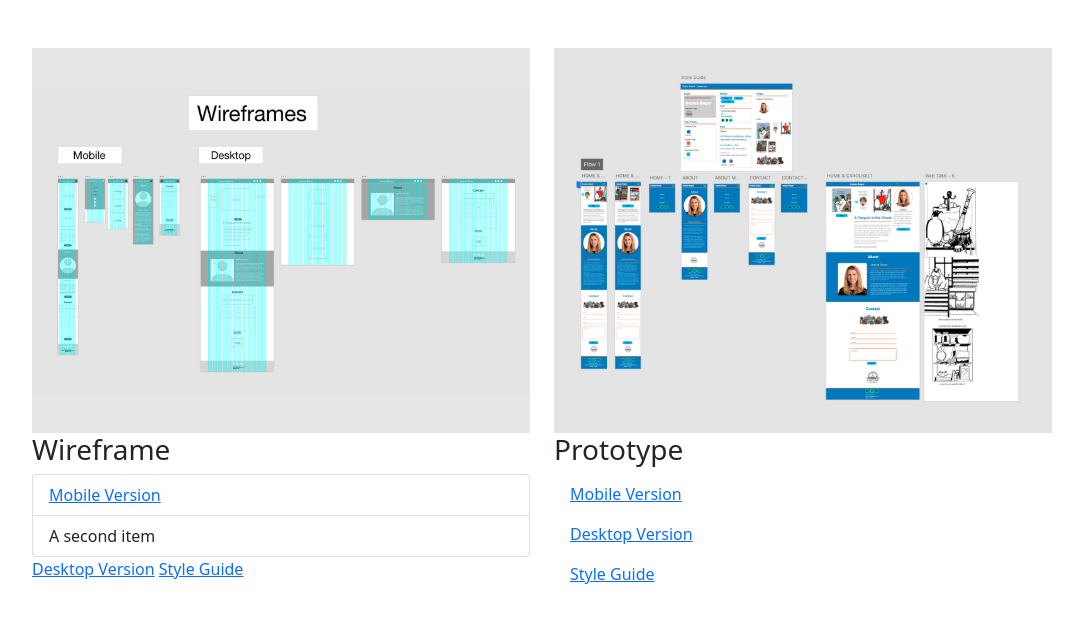
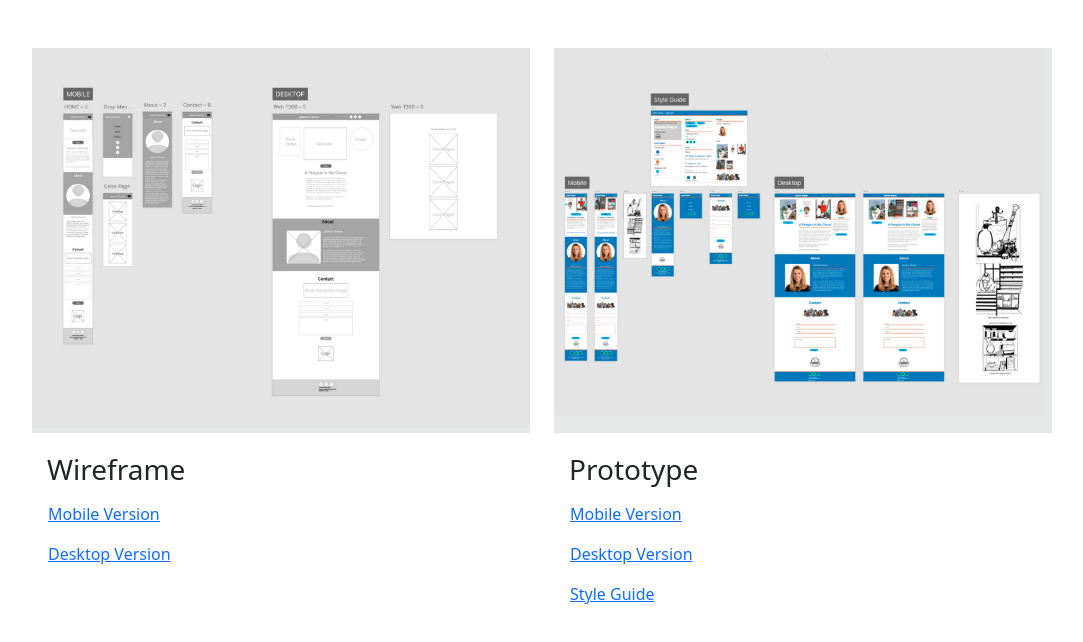
Before and after one commit to fe7113wm/https-github.com-fe7113wm-BaoBy_Xiong_Portfolio, a plain HTML site: page jeanna_website.html in a window 1280 px wide. Shown: the whole page, without its empty margins (98-1181 px from the left). Drawn offline with nearby package versions, Linux system fonts and the light colour scheme.

Commit message:
finish html jeanna prototype page

```diff
--- a/jeanna_website.html
+++ b/jeanna_website.html
@@ -10,6 +10,9 @@
     <title>Read More Page_ Jeanna Website</title>
 
     <style>
+        h3{
+            padding: 20px 0px 0px 15px;
+        }
         li.borderless {
             border: 0 none;
         }
@@ -19,35 +22,36 @@
 <body>
     <div class="container">
         <div class="row justify-content-start p-5 p-sm-1 p-lg-5">
-                                            <!-- Left column -->
+            <!-- Left column -->
             <div class="col-6">
-                <img class="img-fluid" src="images/Jeanna_xd/Jeanna_Wireframe.png" alt="">
+                <img class="img-fluid" src="images/Jeanna_xd/Wireframe_jeanna.png" alt="">
                 <h3>Wireframe</h3>
                 <ul class="list-group">
-                    <li class="list-group-item"><a href="https://xd.adobe.com/view/42c8b947-27fb-44c9-a0fc-be33a83ce7d6-179b/">Mobile Version</a></li>
-                    <li class="list-group-item">A second item</li>
+                    <li class="list-group-item borderless"><a
+                            href="https://xd.adobe.com/view/206e5761-e3ec-4ddb-9142-db1ebb581299-753d/">Mobile
+                            Version</a></li>
+                    <li class="list-group-item borderless"> <a
+                            href="https://xd.adobe.com/view/8d086e64-a8ca-440c-b0fd-dc5c211144af-d85b/"> Desktop
+                            Version</a> </li>
+                </ul>
 
-                  </ul>
-
-                <a href="">Desktop Version</a>
-                <a href="https://xd.adobe.com/view/2b9cb4c3-382c-4233-82a2-5ea0979483c4-7ecf/">Style Guide</a>
             </div>
-                                            <!-- Right column -->
+            <!-- Right column -->
             <div class="col-6">
-                <img class="img-fluid" src="images/Jeanna_xd/Jeanna_Mock-up.png" alt="">
+                <img class="img-fluid" src="images/Jeanna_xd/Prototype_jeanna.png" alt="">
                 <h3>Prototype </h3>
                 <ul class="list-group">
                     <li class="list-group-item borderless"><a
                             href="https://xd.adobe.com/view/1ab3cece-ffc8-47ff-afcf-d3bf85539356-4fe0/"> Mobile
                             Version</a></li>
-                    <li class="list-group-item borderless"><a href="https://xd.adobe.com/view/ac5aa2c1-59b2-4ccb-a740-e2c69a56b644-f909/">Desktop Version</a></li>
-                    <li class="list-group-item borderless"><a href="https://xd.adobe.com/view/2b9cb4c3-382c-4233-82a2-5ea0979483c4-7ecf/">Style Guide</a></li>
+                    <li class="list-group-item borderless"><a
+                            href="https://xd.adobe.com/view/ac5aa2c1-59b2-4ccb-a740-e2c69a56b644-f909/">Desktop
+                            Version</a></li>
+                    <li class="list-group-item borderless"><a
+                            href="https://xd.adobe.com/view/2b9cb4c3-382c-4233-82a2-5ea0979483c4-7ecf/">Style Guide</a>
+                    </li>
 
                 </ul>
-
-
-
-
             </div>
 
         </div>
```
Also changed, not shown: images/Jeanna_xd/Prototype_jeanna.png (added), images/Jeanna_xd/Wireframe_jeanna.png (added).
